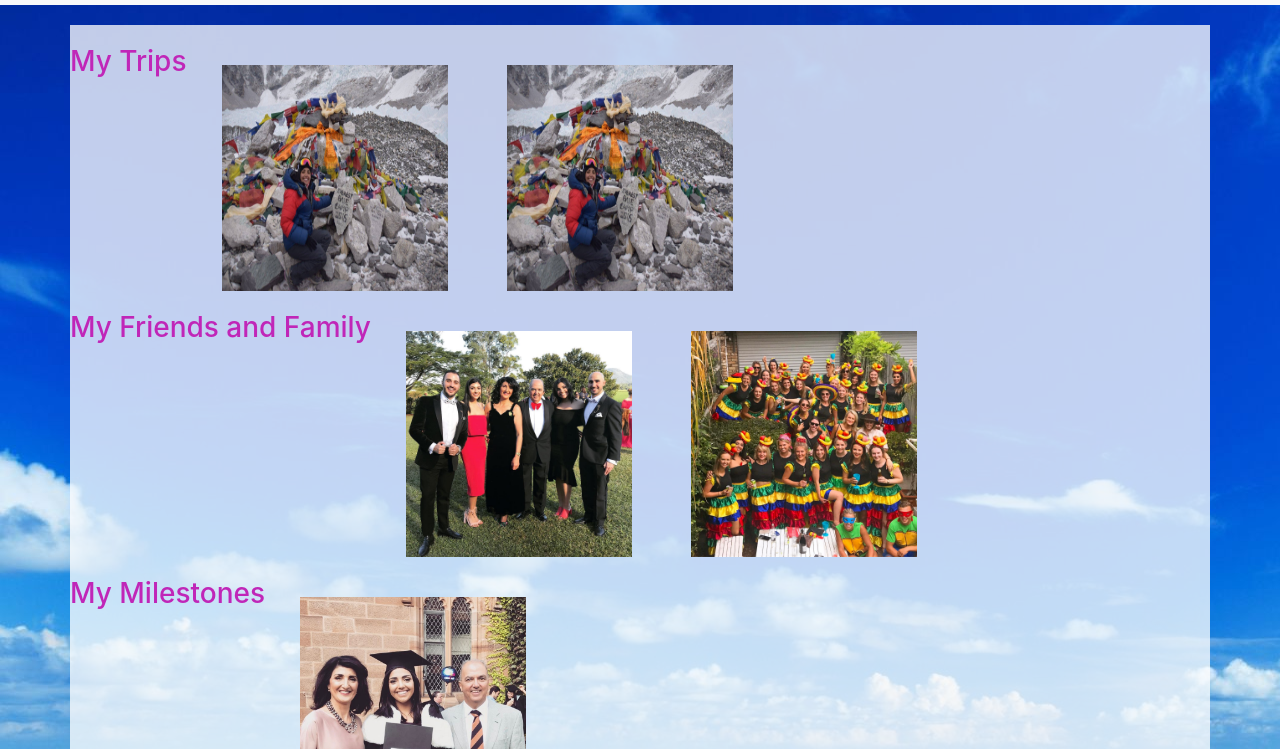
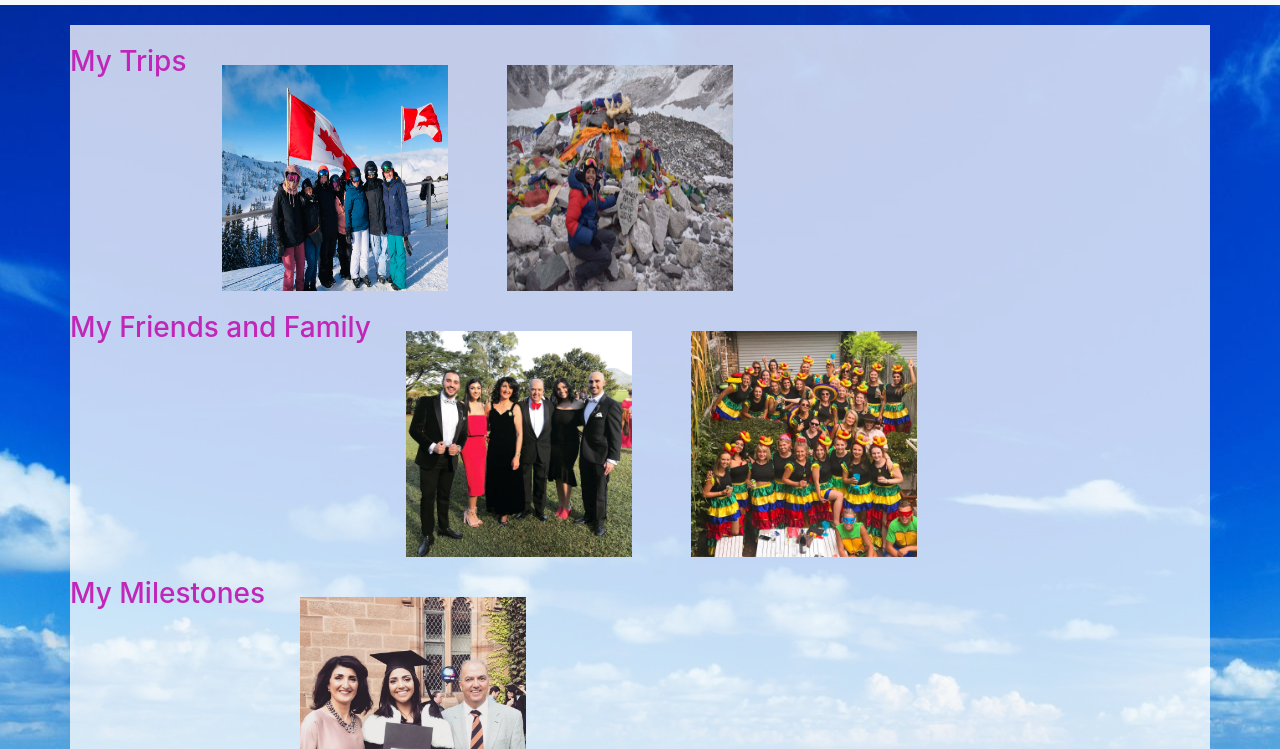
Before and after one commit to suziestephen/homework2.github.io, a plain HTML site: page portfolio.html in a window 1280 px wide. Shown: the part 51-800 px from the top of the page. Drawn offline with nearby package versions, Linux system fonts and the light colour scheme.

Commit message:
final image test

```diff
--- a/portfolio.html
+++ b/portfolio.html
@@ -46,7 +46,7 @@
         <div class = "row">
             <h3>My Trips</h3>
             <div class = "col-md-3">
-                <img src="images/everest.jpg" alt="My trip to Whistler">
+                <img src="./images/canada.jpg" alt="My trip to Whistler">
             </div>
             <div class = "col-md-3">
                 <img src="./images/everest.jpg" alt="My Trip to Mount Everest">
```
